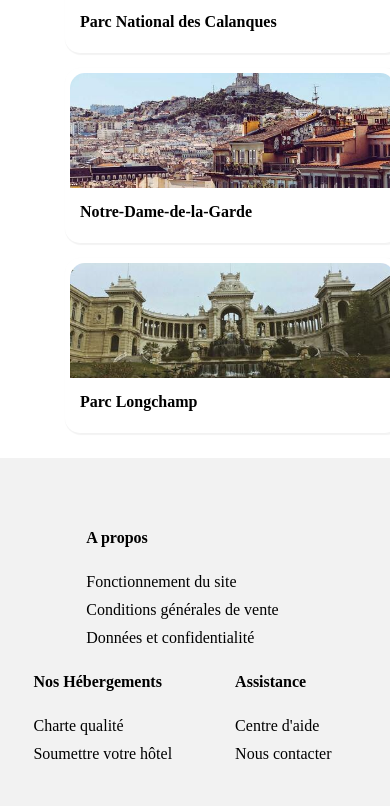
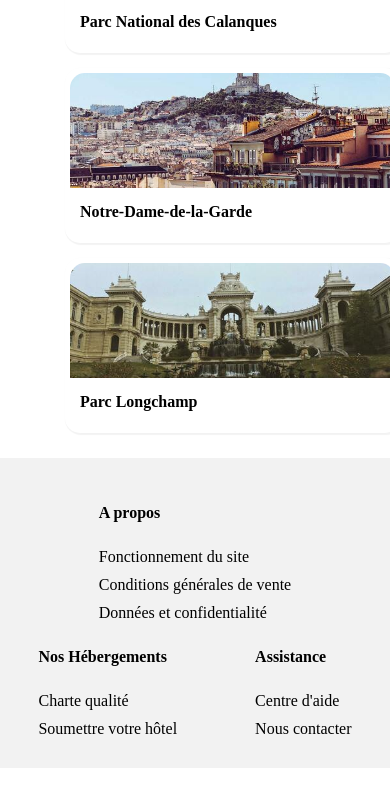
Before and after one commit to Swanndolia/DevOpenClass, a plain HTML site: page P2_lannoy_thomas/index.html in a window 390 px wide. Shown: the part 3697-4503 px from the top of the page. After the commit the page ends 4465 px from the top, so only its background shows below. Drawn offline with Linux system fonts and the light colour scheme.

Commit message:
trying to fix footer on mobile

```diff
--- a/P2_lannoy_thomas/css/mobile.css
+++ b/P2_lannoy_thomas/css/mobile.css
@@ -190,10 +190,12 @@
     margin-bottom: -10px;
   }
   #footer {
-    padding-left: 25px;
+    padding: 25px 0px;
     margin: 0px;
 	display: flex;
+	align-items: center;
 	justify-content: center;
+	max-width:100%;
   }
   #searchTab {
     padding: 0px 20px;
```
